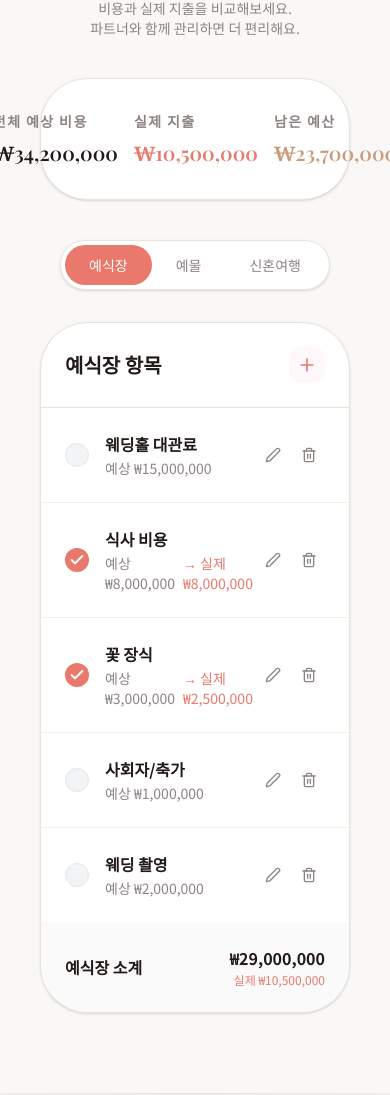
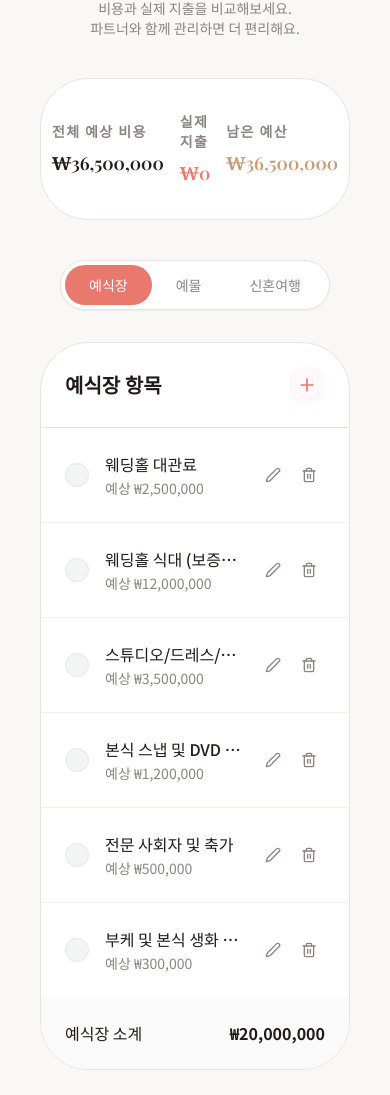
Before and after one commit to weduProject/wedu-frontend, a React (Vite) app: page /wedding-estimate in a window 390 px wide. Shown: the part 254-1349 px from the top of the page. Built offline with nearby package versions, Linux system fonts and the light colour scheme; no server answers; a web font is replaced by a local one.

Commit message:
fix: 웨딩견적 UI, 초기 데이터 보완

```diff
--- a/src/pages/WeddingEstimate/WeddingEstimatePage.tsx
+++ b/src/pages/WeddingEstimate/WeddingEstimatePage.tsx
@@ -19,16 +19,26 @@ interface EstimateItem {
 
 // 초기 템플릿 더미 데이터
 const INITIAL_ITEMS: EstimateItem[] = [
-  { id: '1', category: '예식장', item_name: '웨딩홀 대관료', planned: 15000000, actual: 0, is_paid: false },
-  { id: '2', category: '예식장', item_name: '식사 비용', planned: 8000000, actual: 8000000, is_paid: true },
-  { id: '3', category: '예식장', item_name: '꽃 장식', planned: 3000000, actual: 2500000, is_paid: true },
-  { id: '4', category: '예식장', item_name: '사회자/축가', planned: 1000000, actual: 0, is_paid: false },
-  { id: '5', category: '예식장', item_name: '웨딩 촬영', planned: 2000000, actual: 0, is_paid: false },
+  // 예식장 (Venue & Ceremony)
+  { id: '1', category: '예식장', item_name: '웨딩홀 대관료', planned: 2500000, actual: 0, is_paid: false },
+  { id: '2', category: '예식장', item_name: '웨딩홀 식대 (보증인원 기준)', planned: 12000000, actual: 0, is_paid: false },
+  { id: '3', category: '예식장', item_name: '스튜디오/드레스/메이크업', planned: 3500000, actual: 0, is_paid: false },
+  { id: '4', category: '예식장', item_name: '본식 스냅 및 DVD 영상', planned: 1200000, actual: 0, is_paid: false },
+  { id: '5', category: '예식장', item_name: '전문 사회자 및 축가', planned: 500000, actual: 0, is_paid: false },
+  { id: '6', category: '예식장', item_name: '부케 및 본식 생화 장식', planned: 300000, actual: 0, is_paid: false },
 
-  { id: '6', category: '예물', item_name: '예복 (드레스)', planned: 1500000, actual: 0, is_paid: false },
-  { id: '7', category: '예물', item_name: '예복 (턱시도)', planned: 500000, actual: 0, is_paid: false },
-  { id: '8', category: '예물', item_name: '예단/예물 세트', planned: 3000000, actual: 0, is_paid: false },
-  { id: '9', category: '예물', item_name: '예물 보관함', planned: 200000, actual: 0, is_paid: false },
+  // 예물 (Jewelry & Gifts)
+  { id: '7', category: '예물', item_name: '웨딩 밴드 (커플링)', planned: 2500000, actual: 0, is_paid: false },
+  { id: '8', category: '예물', item_name: '신랑 맞춤 예복', planned: 1200000, actual: 0, is_paid: false },
+  { id: '9', category: '예물', item_name: '양가 혼주 한복 대여', planned: 800000, actual: 0, is_paid: false },
+  { id: '10', category: '예물', item_name: '신부 예물 세트', planned: 3000000, actual: 0, is_paid: false },
+  { id: '11', category: '예물', item_name: '양가 부모님 감사 선물', planned: 1000000, actual: 0, is_paid: false },
+
+  // 신혼여행 (Honeymoon)
+  { id: '12', category: '신혼여행', item_name: '왕복 항공권', planned: 3000000, actual: 0, is_paid: false },
+  { id: '13', category: '신혼여행', item_name: '숙박비 (호텔/리조트)', planned: 2500000, actual: 0, is_paid: false },
+  { id: '14', category: '신혼여행', item_name: '현지 투어 및 액티비티', planned: 1000000, actual: 0, is_paid: false },
+  { id: '15', category: '신혼여행', item_name: '현지 체류비 (식대/교통 등)', planned: 1500000, actual: 0, is_paid: false },
 ];
 
 const formatWon = (n: number) => '₩' + n.toLocaleString('ko-KR');
@@ -137,23 +147,23 @@ export default function WeddingEstimatePage() {
       </div>
 
       {/* 2. 전체 요약 카드 */}
-      <div className="mb-10 mx-auto flex w-full max-w-4xl items-center justify-center rounded-[3rem] border border-border bg-white px-6 py-8 shadow-sm md:px-12 md:py-10">
+      <div className="mb-10 mx-auto flex w-full max-w-4xl items-center justify-center rounded-[3rem] border border-border bg-white px-6 py-8 md:px-12 md:py-10">
         <div className="flex w-full flex-row items-center justify-center">
           <div className="flex flex-1 flex-col items-start">
             <p className="mb-2 text-sm font-semibold uppercase tracking-widest text-text-muted md:text-xs">전체 예상 비용</p>
-            <p className="font-serif text-xl font-semibold text-text sm:text-2xl md:text-4xl">{formatWon(totalPlanned)}</p>
+            <p className="text-lg font-serif font-semibold text-text sm:text-2xl md:text-4xl">{formatWon(totalPlanned)}</p>
           </div>
           <div className="mx-2 h-10 w-px bg-border md:mx-6 md:h-16" />
           <div className="flex flex-1 flex-col items-start">
             <p className="mb-2 text-sm  font-semibold uppercase tracking-widest text-text-muted md:text-xs">실제 지출</p>
-            <p className="font-serif text-xl font-semibold text-primary sm:text-2xl md:text-4xl">{formatWon(totalActual)}</p>
+            <p className="text-lg font-serif font-semibold text-primary sm:text-2xl md:text-4xl">{formatWon(totalActual)}</p>
           </div>
           <div className="mx-2 h-10 w-px bg-border md:mx-6 md:h-16" />
           <div className="flex flex-1 flex-col items-start">
             <p className="mb-2 text-sm font-semibold uppercase tracking-widest text-text-muted md:text-xs">
               {remainingBudget >= 0 ? '남은 예산' : '초과 금액'}
             </p>
-            <p className={clsx('font-serif text-xl font-semibold sm:text-2xl md:text-4xl', remainingBudget >= 0 ? 'text-[#C89B7B]' : 'text-red-500')}>
+            <p className={clsx('font-serif text-lg font-semibold sm:text-2xl md:text-4xl', remainingBudget >= 0 ? 'text-[#C89B7B]' : 'text-error')}>
               {formatWon(Math.abs(remainingBudget))}
             </p>
           </div>
@@ -162,7 +172,7 @@ export default function WeddingEstimatePage() {
 
       {/* 3. 탭 버튼 */}
       <div className="mb-8 flex justify-center">
-        <div className="inline-flex rounded-full border border-border bg-white p-1 shadow-sm">
+        <div className="inline-flex rounded-full border border-border bg-white p-1 shadow-xs">
           {tabs.map((tab) => (
             <button
               key={tab}
@@ -181,8 +191,7 @@ export default function WeddingEstimatePage() {
       </div>
 
       {/* 4. 항목 리스트 카드 */}
-      <div className="mb-10 mx-auto flex flex-col w-full max-w-4xl rounded-[3rem] border border-border bg-white shadow-sm overflow-hidden">
-      {/* <BaseCard className="overflow-hidden shadow-sm rounded-[3rem]"> */}
+      <div className="mb-10 mx-auto flex flex-col w-full max-w-4xl rounded-[3rem] border border-border bg-white overflow-hidden">
 
         {/* 카드 헤더 */}
         <div className="flex items-center justify-between border-b border-border p-6">
@@ -213,7 +222,7 @@ export default function WeddingEstimatePage() {
                 onChange={(e) => setNewItemPlanned(e.target.value)}
               />
             </div>
-            <Button type="submit" disabled={!newItemName.trim() || !newItemPlanned.trim()} className="h-10.5 sm:w-24">
+            <Button type="submit" disabled={!newItemName.trim() || !newItemPlanned.trim()} className="rounded-lg h-10.5 sm:w-24">
               추가
             </Button>
           </form>
@@ -273,7 +282,7 @@ export default function WeddingEstimatePage() {
 
                       {/* 텍스트 정보 */}
                       <div className="min-w-0">
-                        <p className={clsx('truncate text-md font-bold', item.is_paid ? 'text-text' : 'text-text')}>
+                        <p className={clsx('truncate text-md font-medium', item.is_paid ? 'text-text-muted' : 'text-text')}>
                           {item.item_name}
                         </p>
                         <p className="mt-0.5 flex items-center text-sm text-text-muted">
@@ -315,7 +324,7 @@ export default function WeddingEstimatePage() {
         {/* 하단 소계 */}
         {filteredItems.length > 0 && (
           <div className="flex items-center justify-between bg-[#FAFAFA] p-6">
-            <span className="text-md font-bold text-text">{activeTab} 소계</span>
+            <span className="text-md font-medium text-text">{activeTab} 소계</span>
             <div className="text-right">
               <p className="text-base font-bold text-text">{formatWon(tabSubtotalPlanned)}</p>
               {tabSubtotalActual > 0 && (
```
